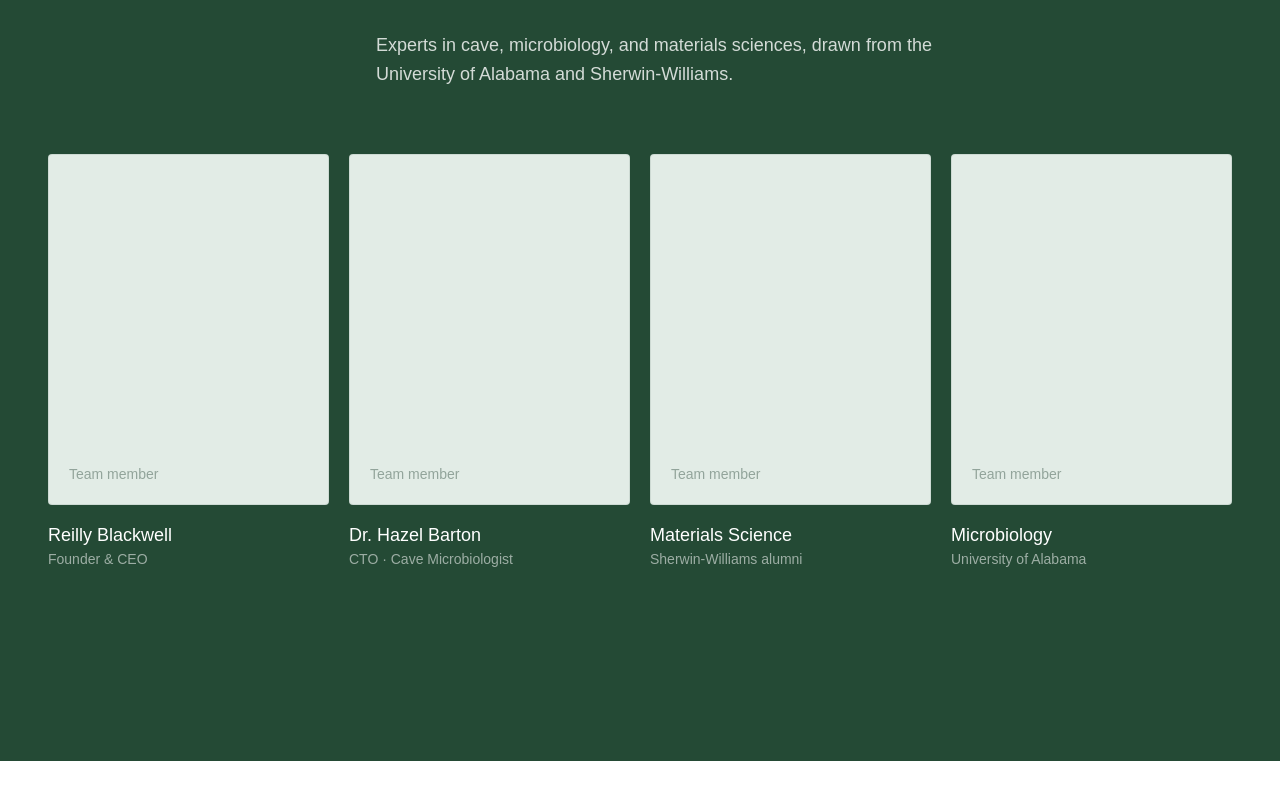
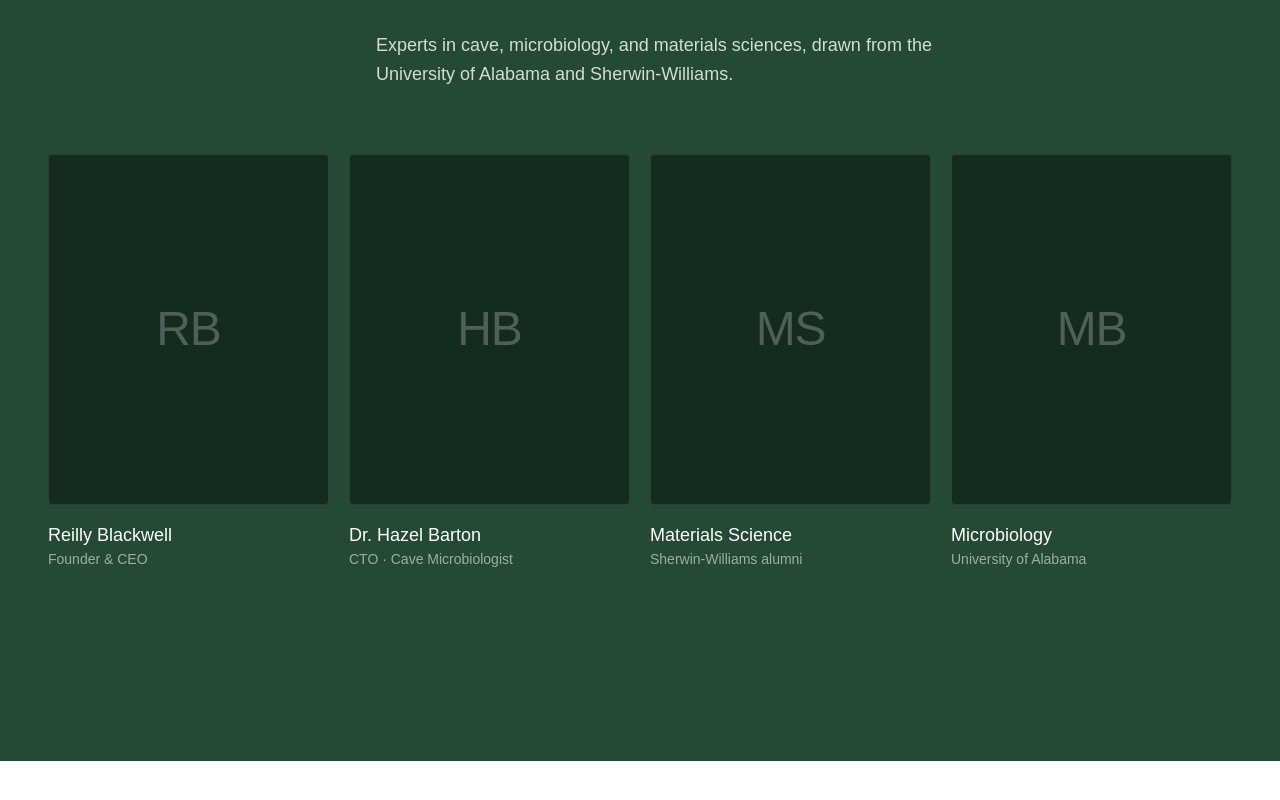
Before and after one commit to milad-ignite/hypogenica-website, a Next.js app: page / in a window 1280 px wide. Shown: the part 4890-5690 px from the top of the page. Built offline with nearby package versions, Linux system fonts and the light colour scheme; a web font is replaced by a local one.

Commit message:
Add photo-ready team avatars with monogram fallback

```diff
--- a/src/components/ui/team-section.tsx
+++ b/src/components/ui/team-section.tsx
@@ -1,15 +1,32 @@
 "use client";
 
+import Image from "next/image";
 import { Reveal } from "@/components/ui/reveal";
 import { Eyebrow } from "@/components/ui/eyebrow";
 import { Parallax } from "@/components/ui/parallax";
 import { ScrollText } from "@/components/ui/scroll-text";
 
-const TEAM = [
-  { name: "Reilly Blackwell", role: "Founder & CEO" },
-  { name: "Dr. Hazel Barton", role: "CTO · Cave Microbiologist" },
-  { name: "Materials Science", role: "Sherwin-Williams alumni" },
-  { name: "Microbiology", role: "University of Alabama" },
+interface Member {
+  name: string;
+  role: string;
+  initials: string;
+  /**
+   * Official headshot. Drop a licensed image at the given path and it renders
+   * automatically. Leave undefined to show the monogram avatar.
+   * e.g. photo: "/images/team/hazel-barton.jpg"
+   */
+  photo?: string;
+}
+
+const TEAM: Member[] = [
+  { name: "Reilly Blackwell", role: "Founder & CEO", initials: "RB" },
+  {
+    name: "Dr. Hazel Barton",
+    role: "CTO · Cave Microbiologist",
+    initials: "HB",
+  },
+  { name: "Materials Science", role: "Sherwin-Williams alumni", initials: "MS" },
+  { name: "Microbiology", role: "University of Alabama", initials: "MB" },
 ];
 
 export function TeamSection() {
@@ -47,10 +64,22 @@ export function TeamSection() {
           {TEAM.map((member, i) => (
             <Reveal key={member.name} delay={i * 100} scale>
               <div className="group">
-                <div className="flex aspect-[4/5] w-full items-end overflow-hidden rounded-sm border border-hypogenica-green/10 bg-cloud-gray p-5 transition-transform duration-500 ease-out-expo group-hover:-translate-y-1.5">
-                  <span className="text-sm text-hypogenica-green/40">
-                    Team member
-                  </span>
+                <div className="relative aspect-[4/5] w-full overflow-hidden rounded-sm border border-caco3-white/10 bg-deep-green transition-transform duration-500 ease-out-expo group-hover:-translate-y-1.5">
+                  {member.photo ? (
+                    <Image
+                      src={member.photo}
+                      alt={member.name}
+                      fill
+                      sizes="(min-width: 768px) 22vw, 50vw"
+                      className="object-cover object-center transition-transform duration-[1200ms] ease-out-expo group-hover:scale-[1.03]"
+                    />
+                  ) : (
+                    <div className="flex h-full w-full items-center justify-center">
+                      <span className="text-5xl font-light tracking-tight text-caco3-white/25">
+                        {member.initials}
+                      </span>
+                    </div>
+                  )}
                 </div>
                 <h3 className="mt-4 text-lg font-medium text-caco3-white">
                   {member.name}
```
